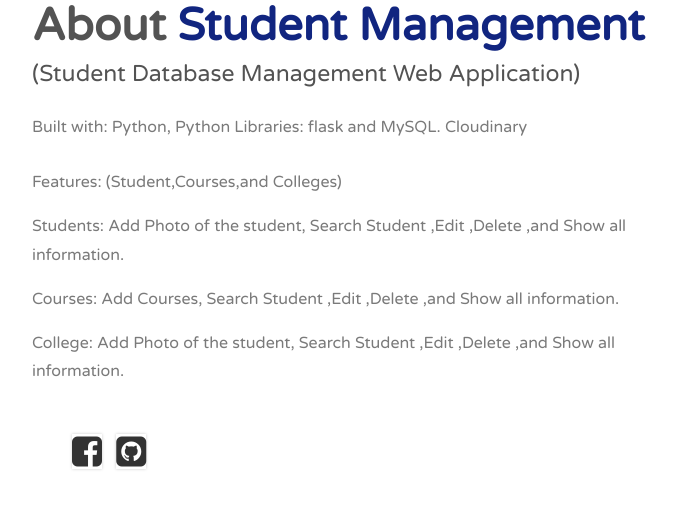
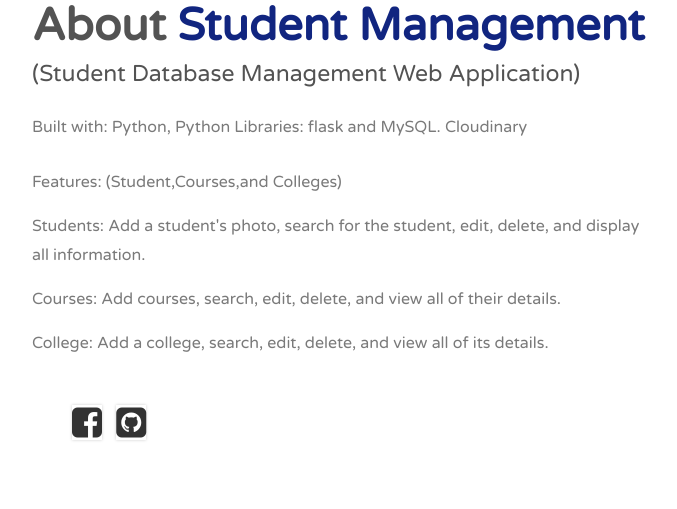
Before and after one commit to rossallyn/STUDENT-MANAGEMENT-SYSTEM-, a Flask app: page /about in a window 1280 px wide. Shown: the part 118-627 px from the top of the page, without its empty margins (68-745 px from the left). Run offline with Flask 2, Linux system fonts and the light colour scheme; some libraries are stand-ins or nearby versions.

Commit message:
Updated Programs and About Page

```diff
--- a/app/templates/about.html
+++ b/app/templates/about.html
@@ -30,9 +30,9 @@
 							<h3>(Student Database Management Web Application)</h3>
 							<p class="about-paddingB">Built with: Python, Python Libraries: flask and MySQL. Cloudinary  </p>
                             <p>Features: (Student,Courses,and Colleges) </p>
-                            <p>Students: Add Photo of the student, Search Student ,Edit ,Delete ,and Show all information.</p>
-                            <p>Courses: Add Courses, Search Student ,Edit ,Delete ,and Show all information.</p>
-                            <p>College: Add Photo of the student, Search Student ,Edit ,Delete ,and Show all information.</p>
+                            <p>Students: Add a student's photo, search for the student, edit, delete, and display all information.</p>
+                            <p>Courses: Add courses, search, edit, delete, and view all of their details.</p>
+                            <p>College: Add a college, search, edit, delete, and view all of its details.</p>
                             </p>
 						<div class="about-icons">
                             <ul >
--- a/app/templates/collegelist.html
+++ b/app/templates/collegelist.html
@@ -48,7 +48,6 @@ $(document).ready(function(){
   <!-- For Demo Purpose-->
   <header class="text-center">
     <h1 class="display-4">Colleges</h1>
-    <p class="text-muted font-italic mb-0">The school provides the learners with the high-quality education they require to compete on a global scale.</p>
   </header>
 
   <div class="py-5">
```
Also changed, not shown: app/static/academics.png, app/static/cover.png.
